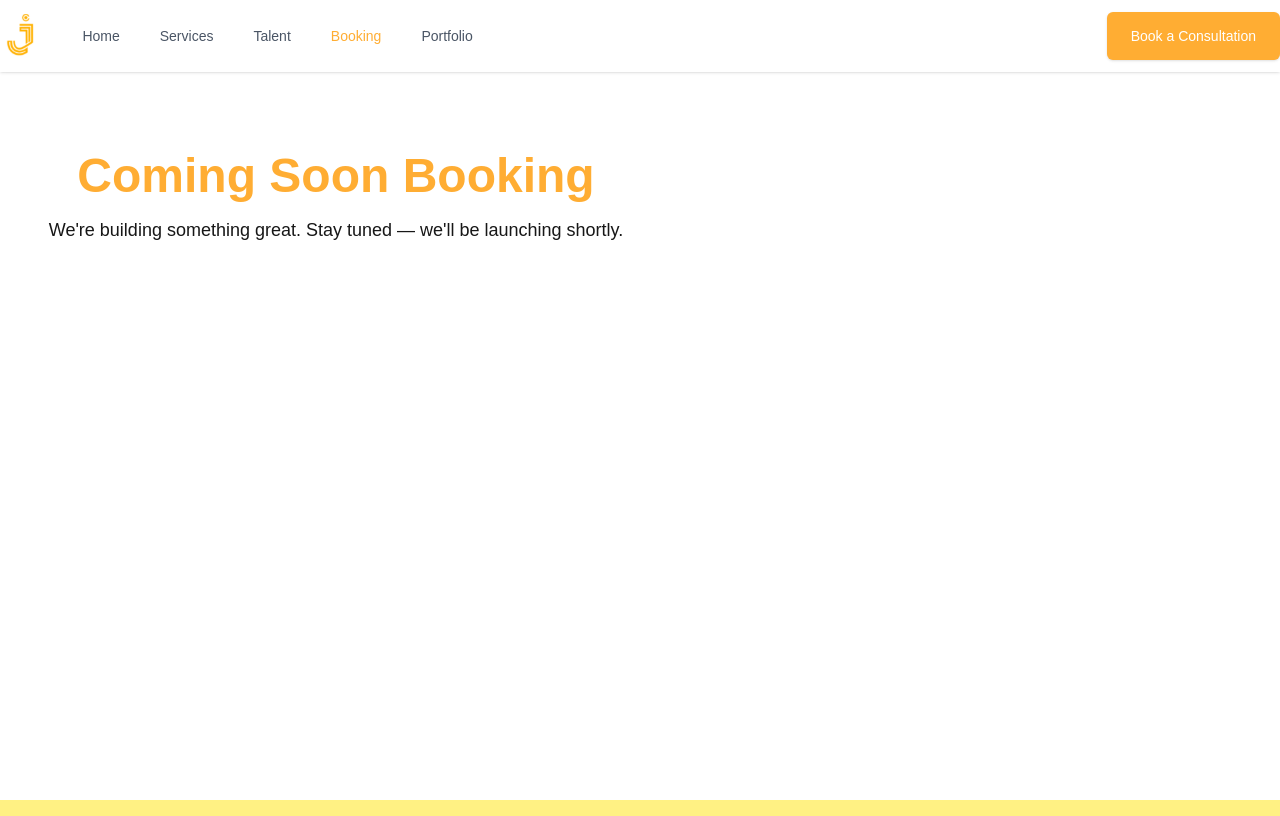
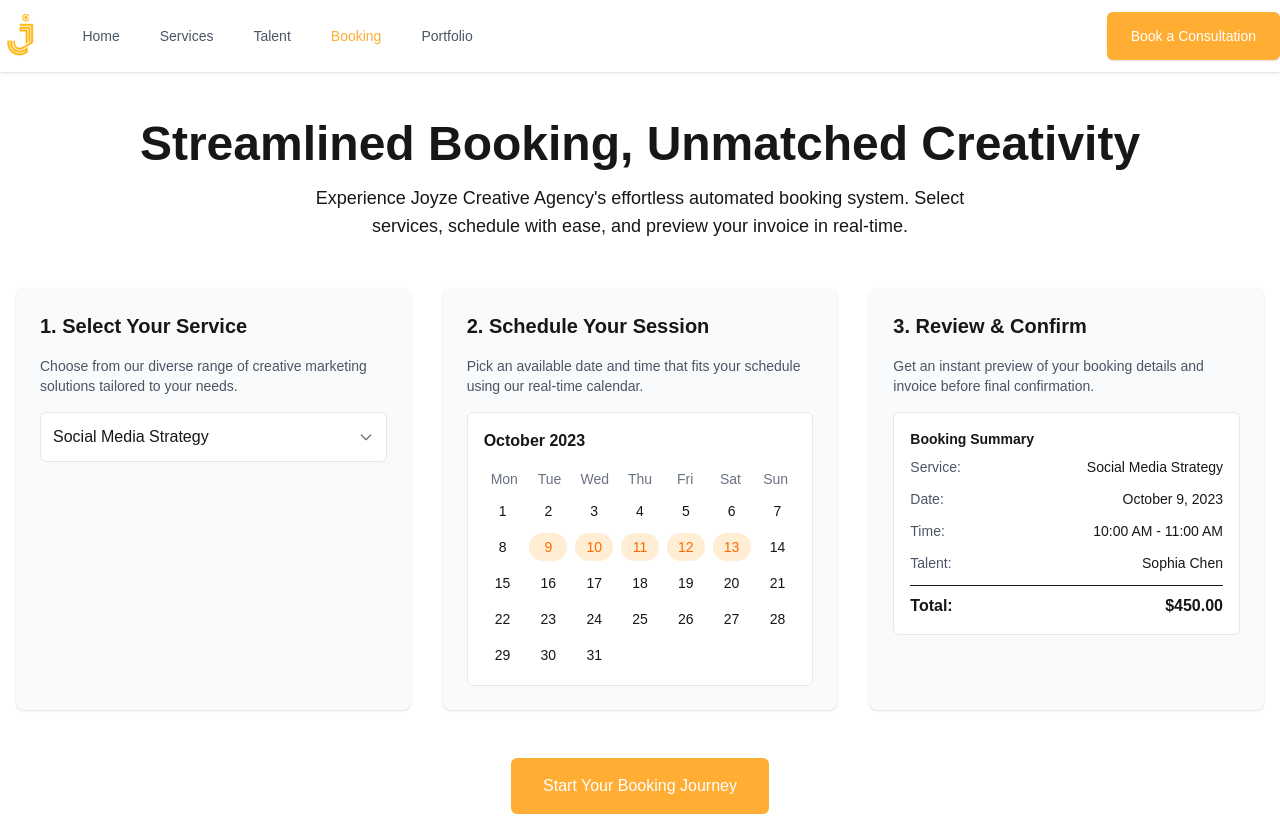
Before and after one commit to DGDev-ID/joyze-creative, a Next.js app: page /booking in a window 1280 px wide. Shown: the top 816 px of the page. Built offline with nearby package versions, Linux system fonts and the light colour scheme.

Commit message:
add booking n portofolio page

```diff
--- a/app/booking/page.tsx
+++ b/app/booking/page.tsx
@@ -1,14 +1,164 @@
-import React from "react";
+"use client";
 
-export default function Booking() {
+import React, { useState } from "react";
+import Button from "@/components/ui/Button";
+
+// A simple arrow icon component for the dropdown
+const DropdownArrow = () => (
+	<svg
+		className="w-4 h-4 text-gray-500"
+		fill="none"
+		stroke="currentColor"
+		viewBox="0 0 24 24"
+		xmlns="http://www.w3.org/2000/svg"
+	>
+		<path
+			strokeLinecap="round"
+			strokeLinejoin="round"
+			strokeWidth={2}
+			d="M19 9l-7 7-7-7"
+		/>
+	</svg>
+);
+
+export default function BookingPage() {
+	const [selectedService, setSelectedService] = useState(
+		"Social Media Strategy"
+	);
+	const [isDropdownOpen, setDropdownOpen] = useState(false);
+	const services = [
+		"Social Media Strategy",
+		"Content Creation Package",
+		"Influencer Collaboration",
+		"Brand Identity Design",
+	];
+
+	const handleServiceSelect = (service: string) => {
+		setSelectedService(service);
+		setDropdownOpen(false);
+	};
+
 	return (
-			<div className="max-w-2xl w-full text-center py-20">
-				<h1 className="text-4xl sm:text-5xl font-extrabold text-[var(--bg-primary)] mb-4">
-					Coming Soon Booking
+		<div className="w-full py-12">
+			<div className="max-w-7xl mx-auto px-4 text-center">
+				<h1 className="text-4xl sm:text-5xl font-extrabold mb-4">
+					Streamlined Booking, Unmatched Creativity
 				</h1>
-				<p className="text-lg text-[var(--foreground)] mb-6">
-					We're building something great. Stay tuned — we'll be launching shortly.
+				<p className="text-lg max-w-2xl mx-auto mb-12">
+					Experience Joyze Creative Agency's effortless automated booking
+					system. Select services, schedule with ease, and preview your
+					invoice in real-time.
 				</p>
+
+				<div className="grid md:grid-cols-3 gap-8 text-left mb-12">
+					{/* Column 1: Select Your Service */}
+					<div className="bg-gray-50 p-6 rounded-lg shadow-sm">
+						<h2 className="text-xl font-bold mb-4">1. Select Your Service</h2>
+						<p className="text-sm text-gray-600 mb-4">
+							Choose from our diverse range of creative marketing solutions
+							tailored to your needs.
+						</p>
+						<div className="relative">
+							<div
+								className="bg-white p-3 rounded-md border border-gray-200 flex justify-between items-center cursor-pointer"
+								onClick={() => setDropdownOpen(!isDropdownOpen)}
+							>
+								<span>{selectedService}</span>
+								<DropdownArrow />
+							</div>
+							{isDropdownOpen && (
+								<div className="absolute z-10 w-full mt-1 bg-white rounded-md shadow-lg border border-gray-200">
+									{services.map((service) => (
+										<div
+											key={service}
+											className={`p-3 cursor-pointer hover:bg-gray-100 ${
+												selectedService === service
+													? "bg-[var(--bg-light)] text-[var(--bg-primary)]"
+													: ""
+											}`}
+											onClick={() => handleServiceSelect(service)}
+										>
+											{service}
+										</div>
+									))}
+								</div>
+							)}
+						</div>
+					</div>
+
+					{/* Column 2: Schedule Your Session */}
+					<div className="bg-gray-50 p-6 rounded-lg shadow-sm">
+						<h2 className="text-xl font-bold mb-4">
+							2. Schedule Your Session
+						</h2>
+						<p className="text-sm text-gray-600 mb-4">
+							Pick an available date and time that fits your schedule using
+							our real-time calendar.
+						</p>
+						<div className="bg-white p-4 rounded-md border border-gray-200">
+							<div className="flex justify-between items-center mb-4">
+								<span className="font-semibold">October 2023</span>
+							</div>
+							<div className="grid grid-cols-7 gap-1 text-center text-sm text-gray-500 mb-2">
+								{["Mon", "Tue", "Wed", "Thu", "Fri", "Sat", "Sun"].map(
+									(day) => (
+										<div key={day}>{day}</div>
+									)
+								)}
+							</div>
+							<div className="grid grid-cols-7 gap-2 text-center text-sm">
+								{Array.from({ length: 31 }, (_, i) => i + 1).map((day) => (
+									<div
+										key={day}
+										className={`p-1 rounded-full cursor-pointer ${
+											[9, 10, 11, 12, 13].includes(day)
+												? "bg-orange-100 text-orange-500"
+												: "hover:bg-gray-200"
+										}`}
+									>
+										{day}
+									</div>
+								))}
+							</div>
+						</div>
+					</div>
+
+					{/* Column 3: Review & Confirm */}
+					<div className="bg-gray-50 p-6 rounded-lg shadow-sm">
+						<h2 className="text-xl font-bold mb-4">3. Review & Confirm</h2>
+						<p className="text-sm text-gray-600 mb-4">
+							Get an instant preview of your booking details and invoice
+							before final confirmation.
+						</p>
+						<div className="bg-white p-4 rounded-md border border-gray-200 space-y-3 text-sm">
+							<div className="font-semibold mb-2">Booking Summary</div>
+							<div className="flex justify-between">
+								<span className="text-gray-600">Service:</span>
+								<span>Social Media Strategy</span>
+							</div>
+							<div className="flex justify-between">
+								<span className="text-gray-600">Date:</span>
+								<span>October 9, 2023</span>
+							</div>
+							<div className="flex justify-between">
+								<span className="text-gray-600">Time:</span>
+								<span>10:00 AM - 11:00 AM</span>
+							</div>
+							<div className="flex justify-between">
+								<span className="text-gray-600">Talent:</span>
+								<span>Sophia Chen</span>
+							</div>
+							<hr className="my-2" />
+							<div className="flex justify-between font-bold text-base">
+								<span>Total:</span>
+								<span>$450.00</span>
+							</div>
+						</div>
+					</div>
+				</div>
+
+				<Button size="lg">Start Your Booking Journey</Button>
 			</div>
+		</div>
 	);
 }
--- a/app/portfolio/page.tsx
+++ b/app/portfolio/page.tsx
@@ -1,14 +1,69 @@
-import React from "react";
+"use client";
 
-export default function Portfolio() {
-	return (
-			<div className="max-w-2xl w-full text-center py-20">
-				<h1 className="text-4xl sm:text-5xl font-extrabold text-[var(--bg-primary)] mb-4">
-					Coming Soon Portfolio
-				</h1>
-				<p className="text-lg text-[var(--foreground)] mb-6">
-					We're building something great. Stay tuned — we'll be launching shortly.
-				</p>
-			</div>
-	);
-}
+import React, { useState } from "react";
+import Button from "@/components/ui/Button";
+
+const categories = [
+  "All",
+  "Social Media",
+  "Branding",
+  "Video Production",
+  "Photography",
+  "Web Design",
+];
+
+const PortfolioPage: React.FC = () => {
+  const [activeCategory, setActiveCategory] = useState("All");
+
+  return (
+    <div className="w-full">
+      <section className="text-center py-20 px-4">
+        <h1 className="text-5xl font-bold text-gray-900">
+          Our Creative Portfolio
+        </h1>
+        <p className="mt-4 max-w-2xl mx-auto text-lg text-gray-600">
+          Explore a curated selection of our best work, showcasing our expertise
+          in social media campaigns, branding, video production, and stunning
+          photography. Each project tells a story of innovation and client
+          success.
+        </p>
+      </section>
+
+      <section className="pb-20 px-4">
+        <div className="flex justify-center flex-wrap gap-4">
+          {categories.map((category) => (
+            <Button
+              key={category}
+              variant={
+                activeCategory === category ? "primary" : "primary-light"
+              }
+              className="rounded-full"
+              onClick={() => setActiveCategory(category)}
+            >
+              {category}
+            </Button>
+          ))}
+        </div>
+
+        {/* Portfolio items will go here */}
+        <div className="mt-16 max-w-7xl mx-auto">
+          {/* Placeholder for portfolio grid */}
+          <div className="grid grid-cols-1 md:grid-cols-2 lg:grid-cols-3 gap-8">
+             {/* Example of a portfolio item card */}
+            <div className="bg-gray-100 aspect-square rounded-lg flex items-center justify-center">
+              <p className="text-gray-400">Portfolio Item</p>
+            </div>
+            <div className="bg-gray-100 aspect-square rounded-lg flex items-center justify-center">
+              <p className="text-gray-400">Portfolio Item</p>
+            </div>
+            <div className="bg-gray-100 aspect-square rounded-lg flex items-center justify-center">
+              <p className="text-gray-400">Portfolio Item</p>
+            </div>
+          </div>
+        </div>
+      </section>
+    </div>
+  );
+};
+
+export default PortfolioPage;
--- a/package.json
+++ b/package.json
@@ -22,6 +22,10 @@
   },
   "devDependencies": {
     "@tailwindcss/postcss": "^4",
+    "@types/eslint": "^9.6.1",
+    "@types/estree": "^1.0.8",
+    "@types/json-schema": "^7.0.15",
+    "@types/json5": "^0.0.30",
     "@types/node": "^20",
     "@types/react": "^19",
     "@types/react-dom": "^19",
```
Also changed, not shown: 1 other file (tests, documents, lock files or other folders).
